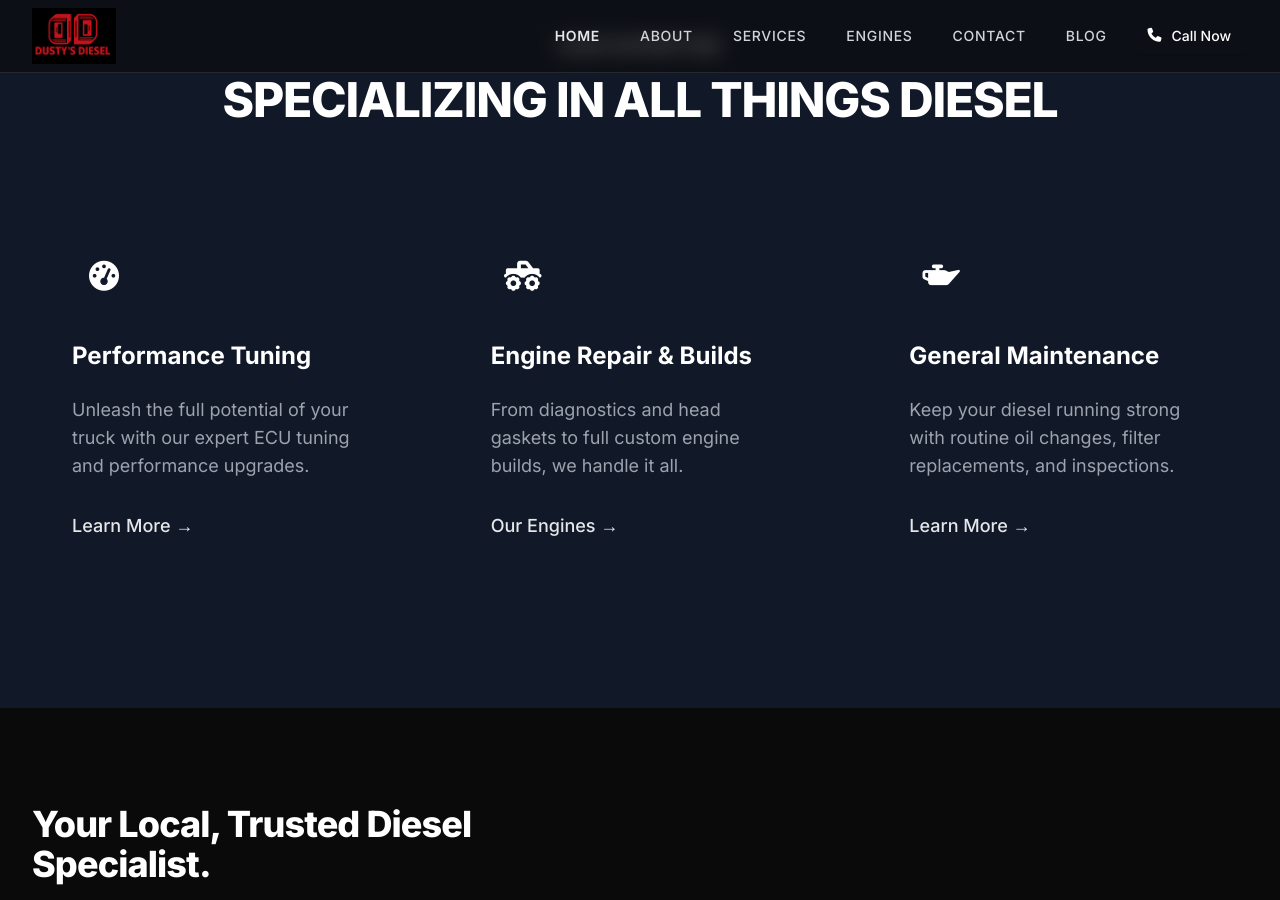
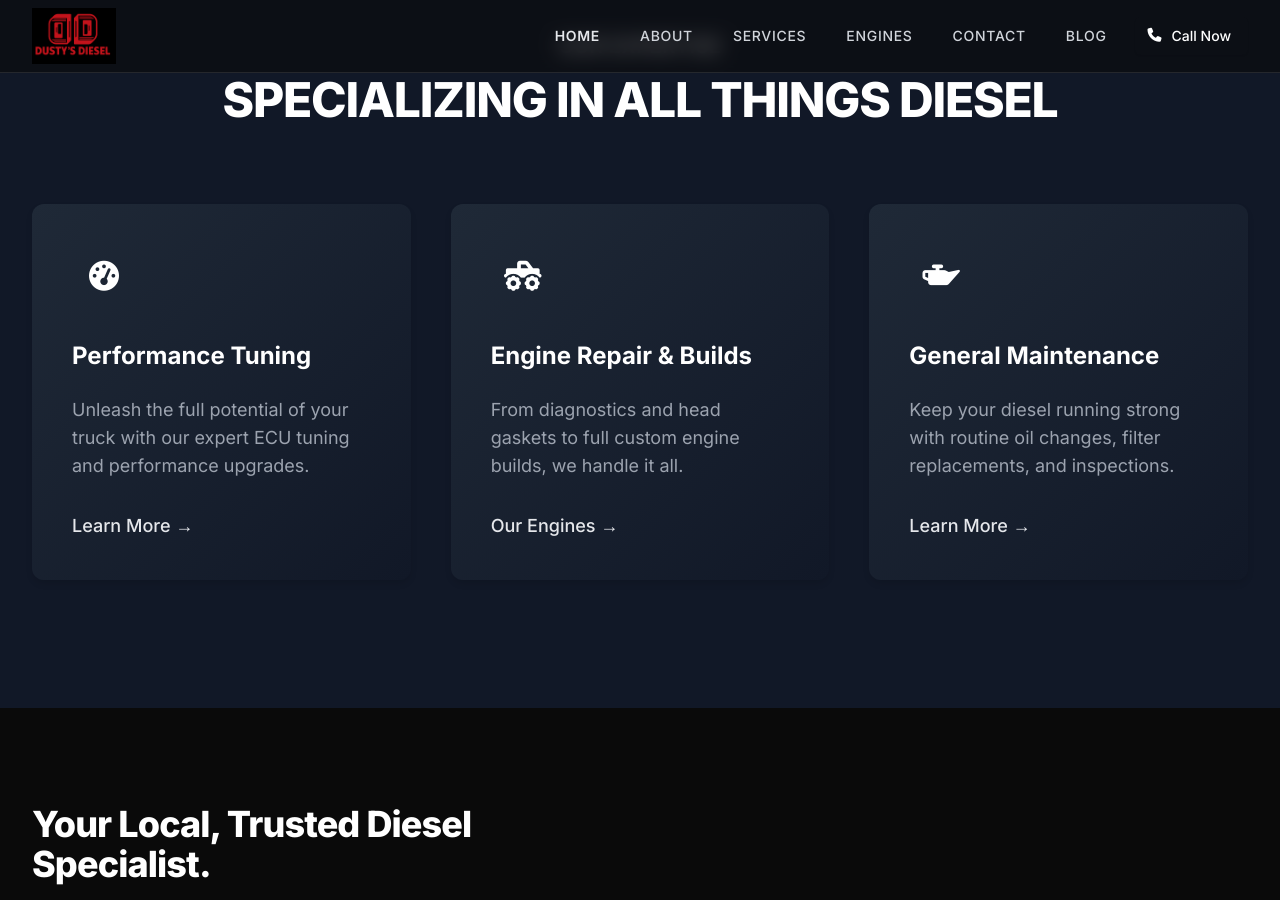
Before and after one commit to JamesBrownR/Dusty-s-Diesel, a Jekyll site: the page built from index.html, in a window 1280 px wide and 900 px high, scrolled down 1069 px. Built offline with Jekyll 4.4.1, drawn with Linux system fonts in a browser that asks for light colours; nearby versions of some CDN libraries.

Commit message:
Update head-styles.html

```diff
--- a/_includes/head-styles.html
+++ b/_includes/head-styles.html
@@ -275,7 +275,300 @@
 footer a:hover i {
     color: var(--brand-red) !important;
 }
+/* ==================================
+   CARD HOVER ANIMATIONS
+   ================================== */
 
+/* Base Card Styles */
+.service-card {
+  position: relative;
+  background: linear-gradient(135deg, #1f2937 0%, #111827 100%);
+  border-radius: 0.75rem;
+  overflow: hidden;
+  transition: all 0.4s cubic-bezier(0.175, 0.885, 0.32, 1.275);
+  box-shadow: 0 4px 6px rgba(0, 0, 0, 0.1);
+  cursor: pointer;
+}
+
+/* Hover Effect: Lift and Glow */
+.service-card:hover {
+  transform: translateY(-12px) scale(1.02);
+  box-shadow: 0 20px 40px rgba(220, 38, 38, 0.3),
+              0 0 30px rgba(220, 38, 38, 0.2);
+}
+
+/* Animated Border on Hover */
+.service-card::before {
+  content: '';
+  position: absolute;
+  top: 0;
+  left: 0;
+  right: 0;
+  bottom: 0;
+  border-radius: 0.75rem;
+  padding: 2px;
+  background: linear-gradient(45deg, #dc2626, #991b1b, #dc2626);
+  background-size: 300% 300%;
+  -webkit-mask: linear-gradient(#fff 0 0) content-box, linear-gradient(#fff 0 0);
+  mask: linear-gradient(#fff 0 0) content-box, linear-gradient(#fff 0 0);
+  -webkit-mask-composite: xor;
+  mask-composite: exclude;
+  opacity: 0;
+  transition: opacity 0.4s ease;
+  animation: borderGlow 3s ease infinite;
+}
+
+.service-card:hover::before {
+  opacity: 1;
+}
+
+@keyframes borderGlow {
+  0%, 100% {
+    background-position: 0% 50%;
+  }
+  50% {
+    background-position: 100% 50%;
+  }
+}
+
+/* Shine Effect on Hover */
+.service-card::after {
+  content: '';
+  position: absolute;
+  top: -50%;
+  left: -50%;
+  width: 200%;
+  height: 200%;
+  background: linear-gradient(
+    45deg,
+    transparent 30%,
+    rgba(255, 255, 255, 0.1) 50%,
+    transparent 70%
+  );
+  transform: translateX(-100%) translateY(-100%) rotate(45deg);
+  transition: transform 0.6s ease;
+}
+
+.service-card:hover::after {
+  transform: translateX(100%) translateY(100%) rotate(45deg);
+}
+
+/* Icon Animation */
+.service-card .bg-brand-red {
+  transition: all 0.4s ease;
+}
+
+.service-card:hover .bg-brand-red {
+  transform: rotate(360deg) scale(1.1);
+  box-shadow: 0 0 20px rgba(220, 38, 38, 0.6);
+}
+
+/* Text Glow on Hover */
+.service-card:hover h3 {
+  text-shadow: 0 0 10px rgba(220, 38, 38, 0.5);
+}
+
+/* Link Arrow Animation */
+.service-card a {
+  display: inline-flex;
+  align-items: center;
+  gap: 0.5rem;
+  transition: all 0.3s ease;
+}
+
+.service-card:hover a {
+  gap: 1rem;
+  transform: translateX(5px);
+}
+
+
+/* ==================================
+   ALTERNATIVE CARD STYLES
+   ================================== */
+
+/* Option 2: Tilt 3D Effect */
+.card-tilt {
+  position: relative;
+  background: #1f2937;
+  border-radius: 0.75rem;
+  padding: 2rem;
+  transition: all 0.3s ease;
+  transform-style: preserve-3d;
+}
+
+.card-tilt:hover {
+  transform: perspective(1000px) rotateX(5deg) rotateY(-5deg) translateZ(20px);
+  box-shadow: 0 30px 60px rgba(0, 0, 0, 0.4);
+}
+
+/* Option 3: Flip Card */
+.card-flip {
+  position: relative;
+  width: 100%;
+  height: 300px;
+  perspective: 1000px;
+}
+
+.card-flip-inner {
+  position: relative;
+  width: 100%;
+  height: 100%;
+  transition: transform 0.6s;
+  transform-style: preserve-3d;
+}
+
+.card-flip:hover .card-flip-inner {
+  transform: rotateY(180deg);
+}
+
+.card-flip-front,
+.card-flip-back {
+  position: absolute;
+  width: 100%;
+  height: 100%;
+  backface-visibility: hidden;
+  border-radius: 0.75rem;
+  background: #1f2937;
+  padding: 2rem;
+}
+
+.card-flip-back {
+  transform: rotateY(180deg);
+  background: linear-gradient(135deg, #dc2626 0%, #991b1b 100%);
+}
+
+/* Option 4: Expand on Hover */
+.card-expand {
+  position: relative;
+  background: #1f2937;
+  border-radius: 0.75rem;
+  padding: 2rem;
+  transition: all 0.4s cubic-bezier(0.68, -0.55, 0.265, 1.55);
+  overflow: hidden;
+}
+
+.card-expand:hover {
+  transform: scale(1.05);
+  z-index: 10;
+}
+
+.card-expand::before {
+  content: '';
+  position: absolute;
+  top: 50%;
+  left: 50%;
+  width: 0;
+  height: 0;
+  border-radius: 50%;
+  background: rgba(220, 38, 38, 0.1);
+  transform: translate(-50%, -50%);
+  transition: width 0.5s ease, height 0.5s ease;
+}
+
+.card-expand:hover::before {
+  width: 500px;
+  height: 500px;
+}
+
+/* Option 5: Slide Up Content */
+.card-slide {
+  position: relative;
+  background: #1f2937;
+  border-radius: 0.75rem;
+  overflow: hidden;
+  height: 300px;
+}
+
+.card-slide-content {
+  padding: 2rem;
+  transition: transform 0.4s ease;
+}
+
+.card-slide-hidden {
+  position: absolute;
+  bottom: 0;
+  left: 0;
+  right: 0;
+  background: rgba(220, 38, 38, 0.95);
+  padding: 2rem;
+  transform: translateY(100%);
+  transition: transform 0.4s ease;
+}
+
+.card-slide:hover .card-slide-content {
+  transform: translateY(-50%);
+}
+
+.card-slide:hover .card-slide-hidden {
+  transform: translateY(0);
+}
+
+/* Option 6: Pulse Glow */
+.card-pulse {
+  position: relative;
+  background: #1f2937;
+  border-radius: 0.75rem;
+  padding: 2rem;
+  transition: all 0.3s ease;
+}
+
+.card-pulse:hover {
+  animation: pulseGlow 1.5s ease-in-out infinite;
+}
+
+@keyframes pulseGlow {
+  0%, 100% {
+    box-shadow: 0 0 20px rgba(220, 38, 38, 0.3);
+  }
+  50% {
+    box-shadow: 0 0 40px rgba(220, 38, 38, 0.6),
+                0 0 60px rgba(220, 38, 38, 0.4);
+  }
+}
+
+/* Option 7: Border Draw Animation */
+.card-border-draw {
+  position: relative;
+  background: #1f2937;
+  border-radius: 0.75rem;
+  padding: 2rem;
+}
+
+.card-border-draw::before,
+.card-border-draw::after {
+  content: '';
+  position: absolute;
+  width: 0;
+  height: 0;
+  transition: all 0.4s ease;
+}
+
+.card-border-draw::before {
+  top: 0;
+  left: 0;
+  border-top: 2px solid #dc2626;
+  border-left: 2px solid #dc2626;
+}
+
+.card-border-draw::after {
+  bottom: 0;
+  right: 0;
+  border-bottom: 2px solid #dc2626;
+  border-right: 2px solid #dc2626;
+}
+
+.card-border-draw:hover::before,
+.card-border-draw:hover::after {
+  width: 100%;
+  height: 100%;
+}
+
+/* Brand Red Color Variable for Consistency */
+:root {
+  --brand-red: #dc2626;
+  --brand-red-dark: #991b1b;
+  --brand-dark: #0f172a;
+}
 
 
 /* Image tilt hover effect */
```
